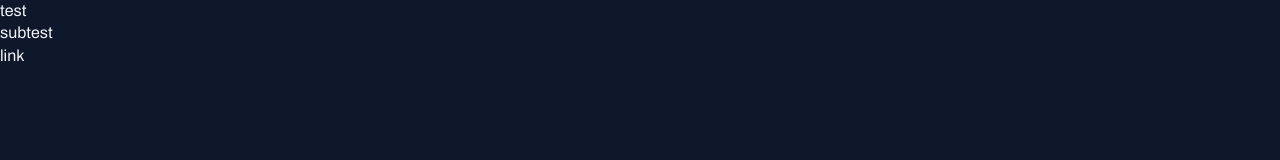
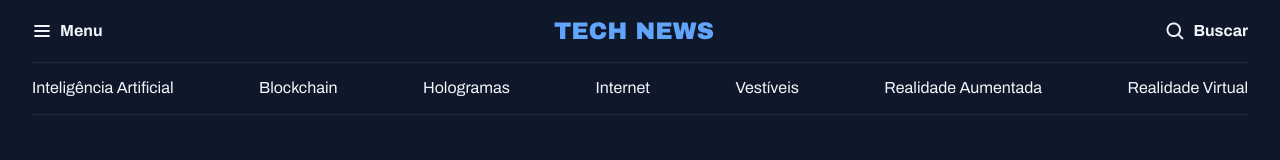
Before and after one commit to Gustavonunesmelo/Projects-Rocketseat, a plain HTML site: page Portal de notícias/index.html in a window 1280 px wide. Drawn offline with Linux system fonts and the light colour scheme.

Commit message:
Estilizando header.

```diff
--- a/Portal de notícias/index.html
+++ b/Portal de notícias/index.html
@@ -12,8 +12,30 @@
   <link href="https://fonts.googleapis.com/css2?family=Archivo:ital,wght@0,100..900;1,100..900&display=swap" rel="stylesheet">
 </head>
 <body>
-  <h1>test</h1>
-  <h2>subtest</h2>
-  <a href="#">link</a>
+  <header class="container">
+    <nav id="primary" class="grid grid-flow-col">
+      <div>
+        <img src="asset/icons/List.svg" alt="ícone de menu">
+        <strong>Menu</strong>
+      </div>
+      <div>
+        <img src="asset/Tech News.svg" alt="Logo">
+      </div>
+
+      <div>
+        <img src="asset/icons/MagnifyingGlass.svg" alt="Ícone de lupa">
+        <strong>Buscar</strong>
+      </div>
+    </nav>
+    <nav id="secondary" class="grid grid-flow-col">
+      <a href="#">Inteligência Artificial</a>
+      <a href="#">Blockchain</a>
+      <a href="#">Hologramas</a>
+      <a href="#">Internet</a>
+      <a href="#">Vestíveis</a>
+      <a href="#">Realidade Aumentada</a>
+      <a href="#">Realidade  Virtual</a>
+    </nav>
+  </header>
 </body>
 </html>
--- a/Portal de notícias/style/global.css
+++ b/Portal de notícias/style/global.css
@@ -40,3 +40,17 @@ a:hover {
 h1, h2, h3 {
   font: inherit;
 }
+
+.container  {
+  max-width: 1280px;
+  padding-inline: 32px;
+  margin-inline: auto;
+}
+
+.grid {
+  display: grid;
+}
+
+.grid-flow-col {
+  grid-auto-flow: column;
+}
--- /dev/null
+++ b/Portal de notícias/style/header.css
@@ -0,0 +1,26 @@
+#primary {
+  padding-block: 20px;
+
+  div {
+    display: flex;
+    align-items: center;
+    gap: 8px;
+  }
+
+  /* nesting css */
+
+  div:nth-child(2) {
+    margin-inline: auto;
+  }
+
+  div:nth-child(3) {
+    justify-self: end;
+  }
+}
+
+#secondary {
+  padding-block: 14px;
+  border: solid 1px var(--stroke-color);
+  border-inline: none;
+  justify-content: space-between;
+}
--- a/Portal de notícias/style/index.css
+++ b/Portal de notícias/style/index.css
@@ -1 +1,2 @@
 @import url(global.css);
+@import url(header.css);
```
